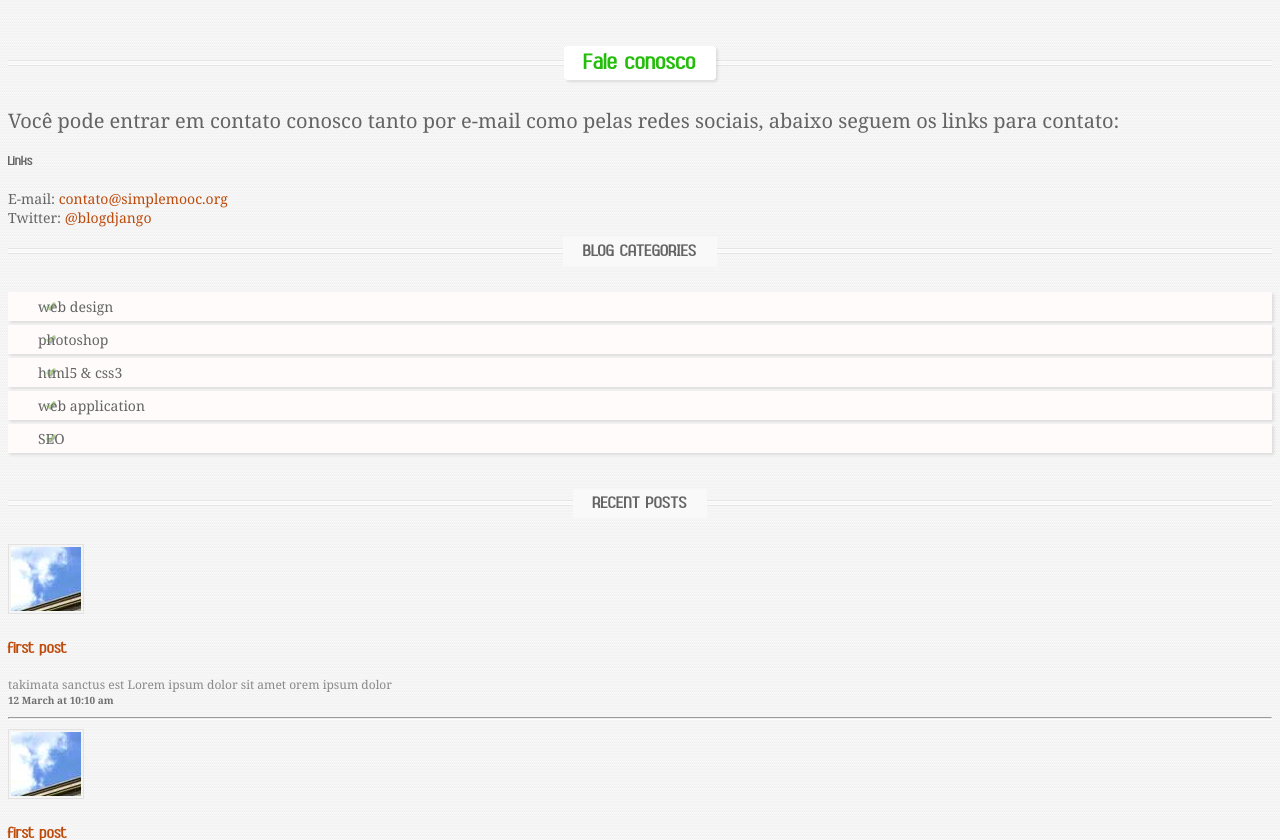
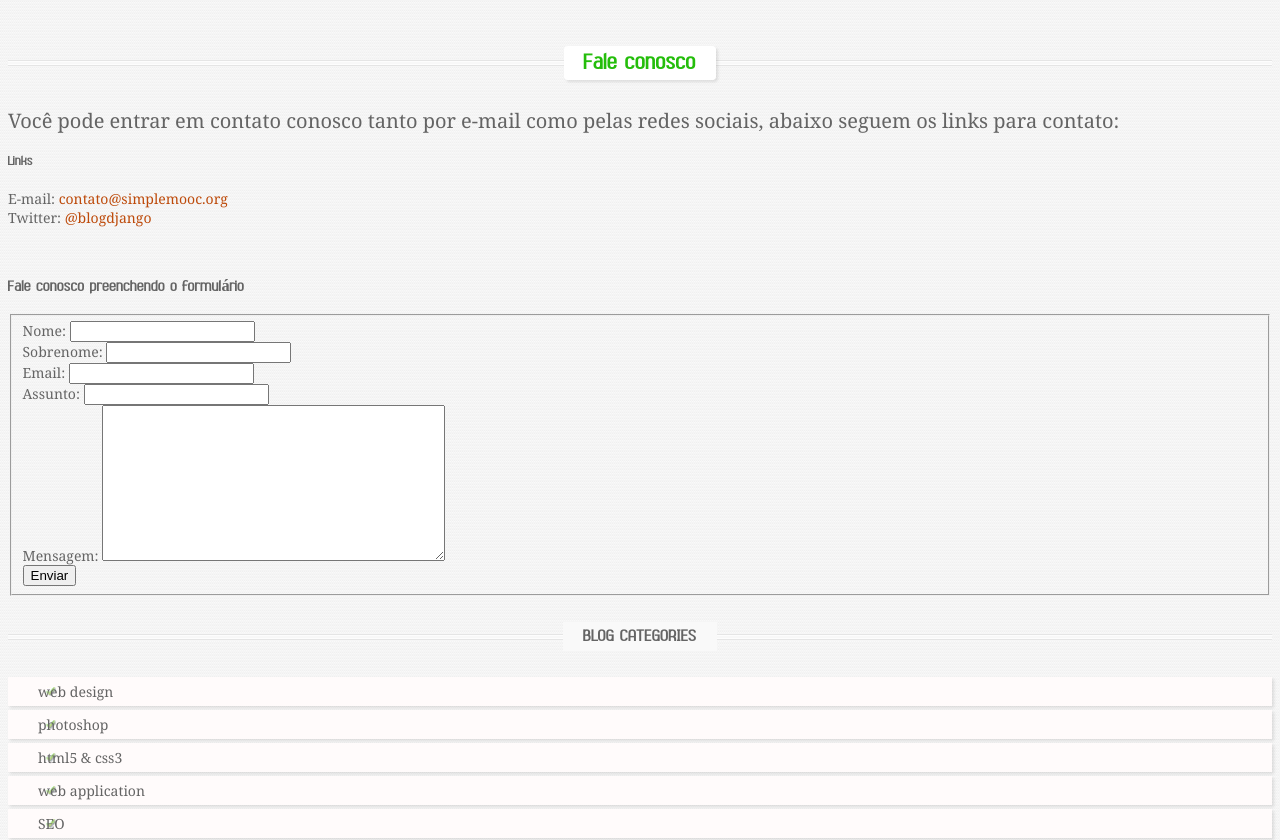
Before and after one commit to prisciladanielem/blogdjango, a Django app: page /contato/ in a window 1280 px wide. Shown: the part 355-1195 px from the top of the page. Run offline with Django 3.2, Linux system fonts and the light colour scheme; parts of the project's set-up code (start-up, migrations or seed data) failed here and were passed over.

Commit message:
Accounts

```diff
--- /dev/null
+++ b/blogdjango/posts/forms.py
@@ -0,0 +1,8 @@
+from django import forms
+
+class Contact(forms.Form):
+    name = forms.CharField(label='Nome', max_length=100)
+    last_name = forms.CharField(label='Sobrenome', max_length=100)
+    email = forms.EmailField(label='Email')
+    subject = forms.CharField(label='Assunto', max_length=80)
+    message = forms.CharField(label='Mensagem', widget=forms.Textarea)
--- a/blogdjango/posts/templates/base.html
+++ b/blogdjango/posts/templates/base.html
@@ -58,7 +58,6 @@
         </form>
 
     </div><hr />
-
             Copyright 2013 by<b>SITE INC</b>, all rights reserved
             <span class="right last">Design by :<a href="http://www.ws-templates.com">ws-templates.com</a></span></div>
 </footer>
--- a/blogdjango/posts/templates/contact.html
+++ b/blogdjango/posts/templates/contact.html
@@ -18,7 +18,21 @@
             <ul>
                 <li>E-mail: <a href="mailto:prisciladanielem@gmail.com">contato@simplemooc.org</a></li>
                 <li>Twitter: <a href="https://twitter.com/">@blogdjango</a></li>
-            </ul>
+            </ul><br/>
+            <h3><span>Fale conosco preenchendo o formulário</span></h3>
+        <form action="#">
+            {% csrf_token %}
+            <fieldset>
+                {%for field in form%}
+                <div>
+                    {{ field.label_tag }}
+                    {{ field }}
+                </div>
+                {%endfor%}
+                <button type="submit">Enviar</button>
+                </div>
+            </fieldset>
+        </form>
     </section>
 
 <!--################################################-->
--- a/blogdjango/posts/views.py
+++ b/blogdjango/posts/views.py
@@ -1,6 +1,8 @@
 from django.shortcuts import render, get_object_or_404
 from django.http import HttpResponse
 from .models import Post
+
+from blogdjango.posts.forms import Contact
 
 def home(request):
     posts = Post.objects.all()
@@ -20,4 +22,6 @@ def details(request,slug):
 
 def contact(request):
     template_name = 'contact.html'
-    return render(request, template_name)
+    form = Contact()
+    context = {'form' : form }
+    return render(request, template_name, context)
```
Also changed, not shown: blogdjango/posts/mail.py (added). Lines whose indentation alone changed are shown as unchanged.
